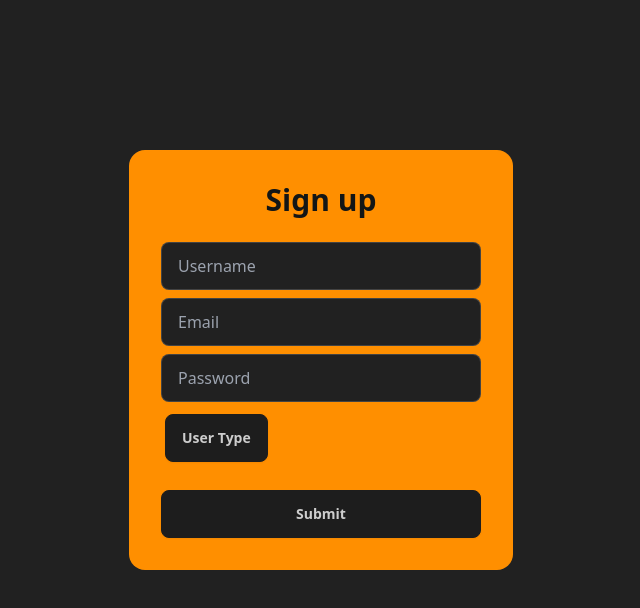
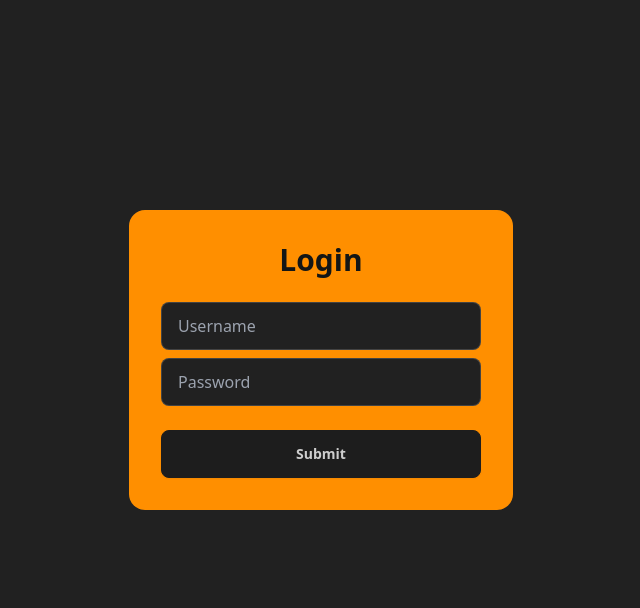
Before and after one commit to lakshay8000/CRM-App, a React (Vite) app: page /login in a window 1280 px wide. Shown: the top 608 px of the page, without its empty margins (319-959 px from the left). Built offline with nearby package versions, Linux system fonts and the light colour scheme.

Commit message:
Installed react router and set up the routes

```diff
--- a/package.json
+++ b/package.json
@@ -11,10 +11,13 @@
   },
   "dependencies": {
     "@reduxjs/toolkit": "^1.9.7",
+    "localforage": "^1.10.0",
+    "match-sorter": "^6.3.1",
     "react": "^18.2.0",
     "react-dom": "^18.2.0",
     "react-redux": "^8.1.3",
-    "react-router-dom": "^6.20.1"
+    "react-router-dom": "^6.20.1",
+    "sort-by": "^1.2.0"
   },
   "devDependencies": {
     "@types/react": "^18.2.37",
--- a/src/App.jsx
+++ b/src/App.jsx
@@ -1,15 +1,11 @@
 import './App.css';
 
-import Login from './pages/auth/Login';
-import Signup from './pages/auth/Signup';
-
+import MainRoutes from './routes/MainRoutes';
 
 function App() {
 
   return (
-    <>
-      <Signup />
-    </>
+      <MainRoutes />
   );
 }
 
--- a/src/main.jsx
+++ b/src/main.jsx
@@ -2,12 +2,15 @@ import './index.css';
 
 import ReactDOM from 'react-dom/client';
 import { Provider } from 'react-redux';
+import { BrowserRouter } from 'react-router-dom';
 
 import App from './App.jsx';
 import store from './redux/store.js';
 
 ReactDOM.createRoot(document.getElementById('root')).render(
-    <Provider store= {store} >
-        <App />
-    </Provider>
+    <BrowserRouter>
+        <Provider store={store} >
+            <App />
+        </Provider>
+    </BrowserRouter>
 );
--- /dev/null
+++ b/src/pages/Homepage/Homepage.jsx
@@ -0,0 +1,9 @@
+function Homepage() {
+    return (
+        <>
+        home
+        </>
+    );
+}
+
+export default Homepage;
--- /dev/null
+++ b/src/routes/MainRoutes.jsx
@@ -0,0 +1,17 @@
+import { Route, Routes } from "react-router-dom";
+
+import Login from "../pages/auth/Login";
+import Signup from "../pages/auth/Signup";
+import Homepage from "../pages/Homepage/Homepage";
+
+function MainRoutes() {
+    return (
+        <Routes>
+            <Route path="/" element={<Homepage />} />
+            <Route path="/signup" element={<Signup />} />
+            <Route path="/login" element={<Login />} />
+        </Routes>
+    );
+}
+
+export default MainRoutes;
```
Also changed, not shown: 1 other file (tests, documents, lock files or other folders).
